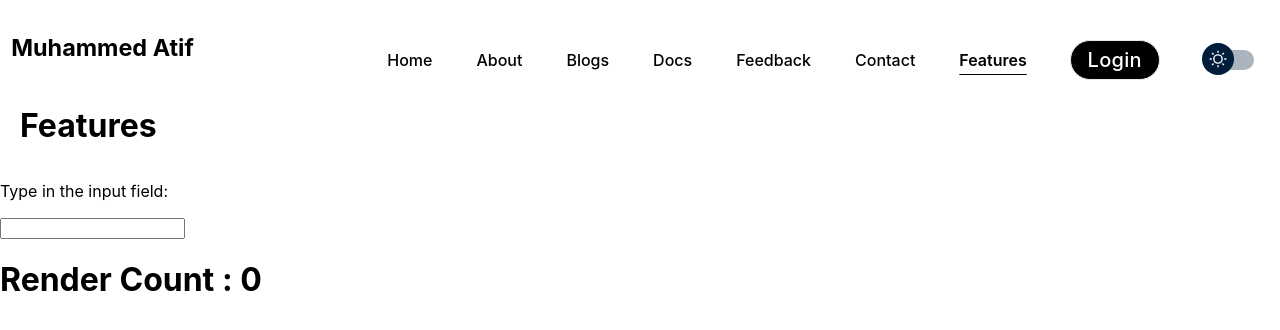
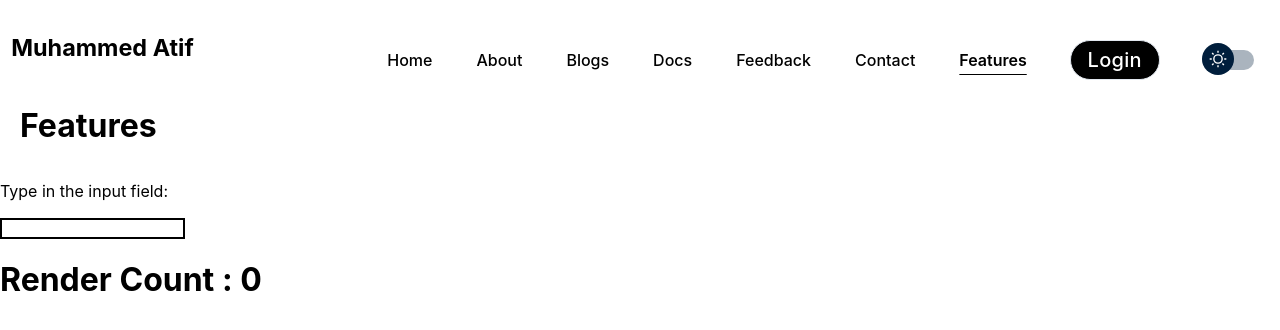
Before and after one commit to M-Atif63/React-Hooks, a React (Create React App) app: page /features in a window 1280 px wide. Shown: the top 330 px of the page. Built offline with nearby package versions, Linux system fonts and the light colour scheme.

Commit message:
feat: Refactor Features component by adding input field border style and cleaning up code

```diff
--- a/src/Components/Pages/Features.jsx
+++ b/src/Components/Pages/Features.jsx
@@ -4,7 +4,6 @@ import { ProjectTheme } from './ChangTheme'
 function Features() {
   const [inputValue,setInputValue] = useState('')
   const { theme } = useContext(ProjectTheme)
-
   const count = useRef(0)
   useEffect(()=>{
    count.current = count.current + 1;
@@ -12,11 +11,10 @@ function Features() {
   return (
     <div style={{ background: theme === 'light' ? 'white' : '#222', color: theme === 'light' ? 'black' : 'white', height: '100vh' }}>
       <h1 style={{ padding: '20px', margin: '0px' }}>Features</h1>
+      {/* --useRef--  */}
     <p>Type in the input field:</p>
-    <input type='text' value={inputValue} onChange={(e)=>setInputValue(e.target.value)}></input>
+    <input type='text' value={inputValue} onChange={(e)=>setInputValue(e.target.value)} style={{border:"2px solid black"}}></input>
     <h1>Render Count : {count.current}</h1>
-
-
     </div>
 
 
```
